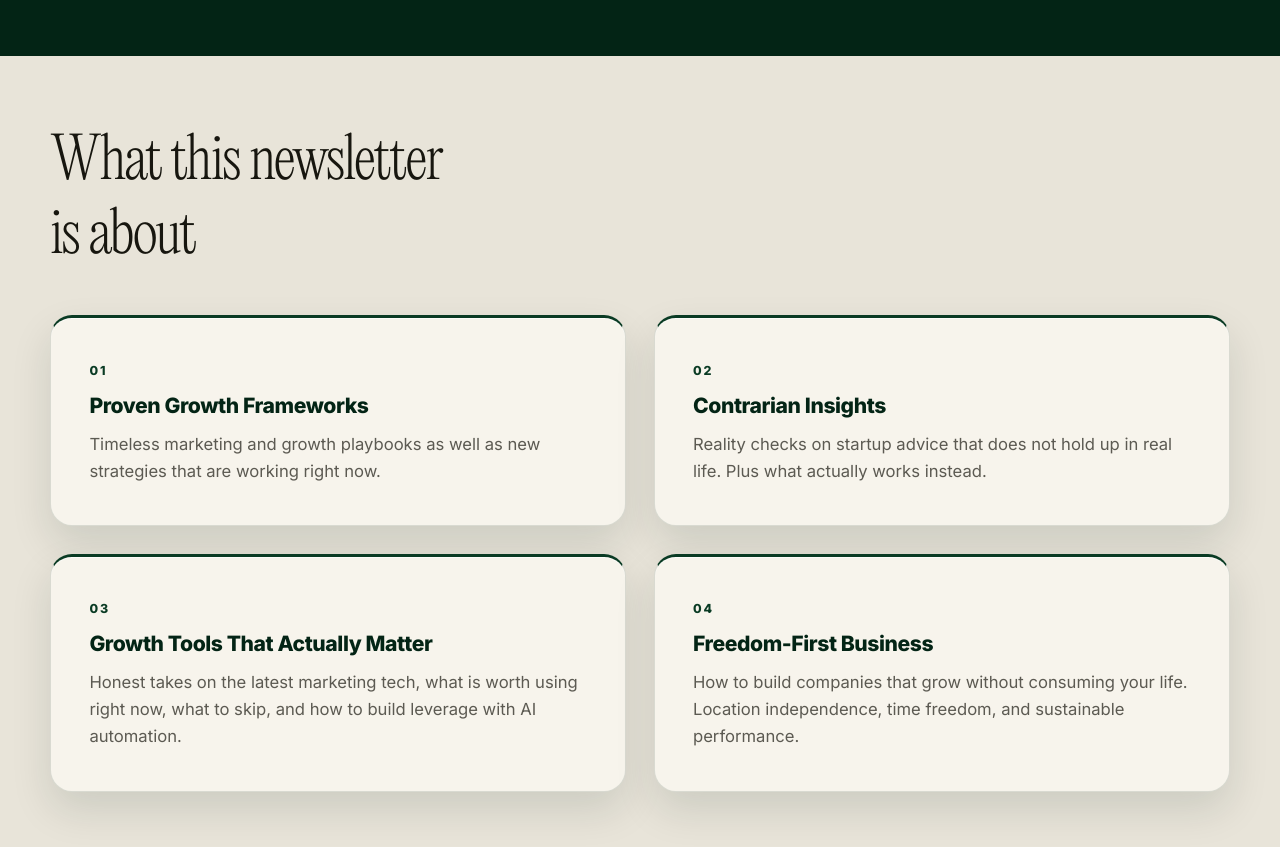
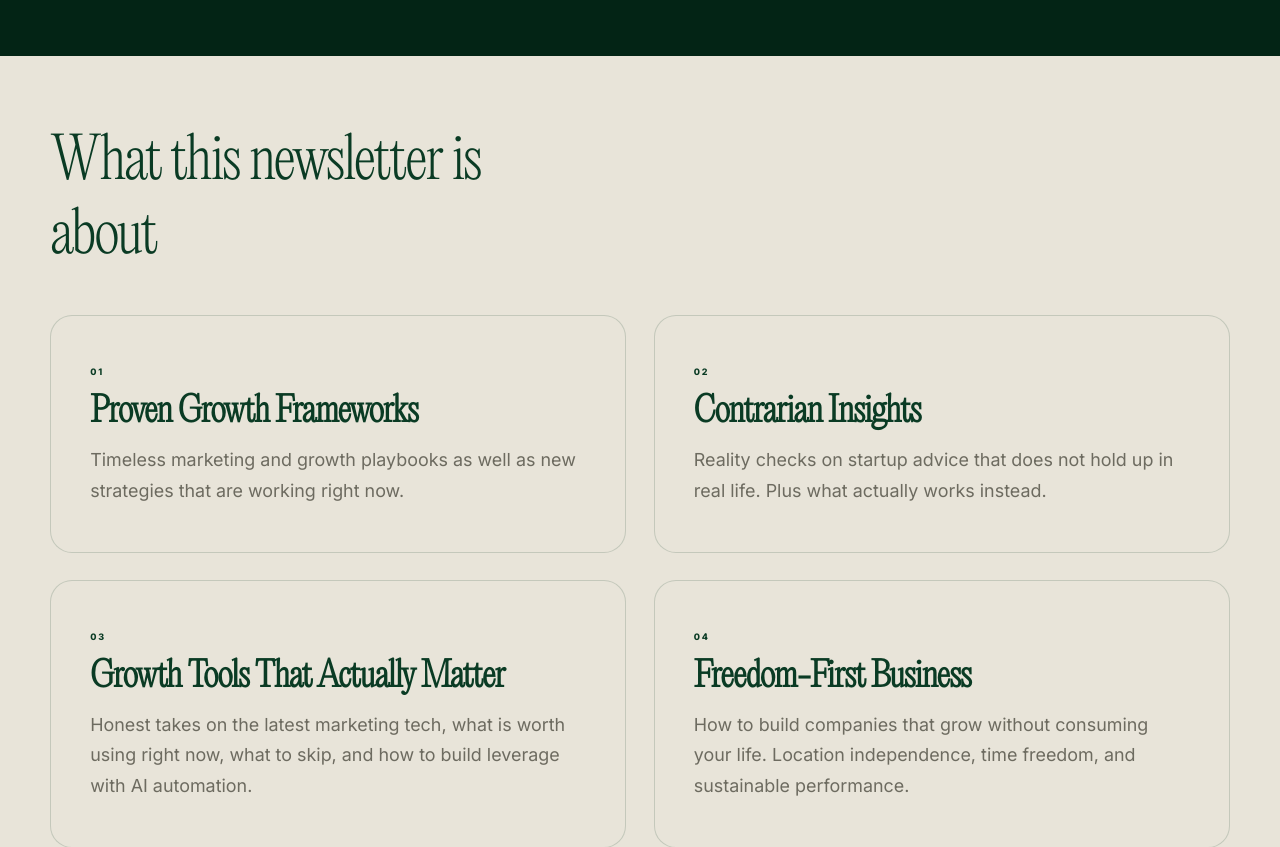
Before and after one commit to thenikvassev/nikvassev-site, a Next.js app: page /newsletter in a window 1280 px wide. Shown: the part 1520-2367 px from the top of the page. Built offline with nearby package versions, Linux system fonts and the light colour scheme; what @nitrosend/sdk would draw is missing.

Commit message:
Newsletter cards match homepage ways; green about-heading

```diff
--- a/src/app/globals.css
+++ b/src/app/globals.css
@@ -353,10 +353,10 @@
 
 .nl-benefits h2 {
   margin: 0;
-  max-width: 14ch;
+  max-width: 18ch;
   font-size: clamp(2.35rem, 5.4vw, 3.55rem);
   letter-spacing: -0.035em;
-  color: #17160f;
+  color: #0a3b24;
 }
 
 .nl-benefits-grid {
@@ -367,43 +367,45 @@
 }
 
 .nl-benefit-card {
-  background: #f7f4ec;
-  border: 1px solid rgba(3, 36, 21, 0.12);
-  border-top: 3px solid #0a3b24;
+  background: #e8e4d9;
+  border: 1px solid rgba(10, 59, 36, 0.16);
   border-radius: 22px;
-  padding: 2rem 1.7rem 1.95rem;
-  box-shadow:
-    0 18px 40px rgba(3, 36, 21, 0.12),
-    0 1px 0 rgba(255, 255, 255, 0.72) inset;
+  padding: 1.7rem 1.45rem 1.6rem;
+  box-shadow: none;
+  transition:
+    transform 220ms ease,
+    box-shadow 220ms ease,
+    border-color 220ms ease,
+    background-color 220ms ease;
 }
 
 .nl-benefit-card .nl-benefit-label {
   margin: 0;
   font-family: var(--font-inter), system-ui, sans-serif;
-  font-size: 0.78rem;
-  font-weight: 800;
-  letter-spacing: 0.16em;
+  font-size: 0.56rem;
+  font-weight: 700;
+  letter-spacing: 0.2em;
   text-transform: uppercase;
   color: #0a3b24;
 }
 
 .nl-benefit-card h3 {
-  margin: 0.8rem 0 0;
-  font-family: var(--font-inter), system-ui, sans-serif;
-  font-size: 1.22rem;
-  font-weight: 800;
-  letter-spacing: -0.02em;
-  line-height: 1.25;
-  color: #032415;
+  margin: 0.85rem 0 0;
+  font-family: var(--font-pp-editorial), Georgia, serif;
+  font-size: 1.55rem;
+  font-weight: 700;
+  letter-spacing: -0.03em;
+  line-height: 1.2;
+  color: #0a3b24;
 }
 
 .nl-benefit-card .nl-benefit-body {
-  margin: 0.7rem 0 0;
+  margin: 0.75rem 0 0;
   font-family: var(--font-inter), system-ui, sans-serif;
   font-size: 0.98rem;
   font-weight: 400;
-  line-height: 1.62;
-  color: #5c5a52;
+  line-height: 1.65;
+  color: #6d6b60;
 }
 
 .nl-about {
@@ -561,32 +563,26 @@
   }
 
   .nl-benefit-card {
-    padding: 2.7rem 2.4rem 2.55rem;
-    transition:
-      transform 220ms ease,
-      box-shadow 220ms ease,
-      border-color 220ms ease,
-      background-color 220ms ease;
+    padding: 3.05rem 2.45rem 2.9rem;
   }
 
   .nl-benefit-card:hover {
-    transform: translateY(-5px);
-    background: #f3efe6;
+    transform: translateY(-6px);
     border-color: #cbbca3;
-    border-top-color: #032415;
     box-shadow:
-      0 26px 52px rgba(3, 36, 21, 0.18),
-      0 0 0 1px rgba(3, 36, 21, 0.16);
+      0 20px 44px rgba(3, 36, 21, 0.22),
+      0 0 0 1px rgba(3, 36, 21, 0.28);
   }
 
   .nl-benefit-card h3 {
-    font-size: 1.32rem;
-    font-weight: 800;
-    color: #032415;
+    font-size: 2.15rem;
+    font-weight: 700;
+    color: #0a3b24;
   }
 
   .nl-benefit-card .nl-benefit-body {
-    font-size: 1.04rem;
+    font-size: 1.12rem;
+    line-height: 1.68;
   }
 
   .nl-about {
```
